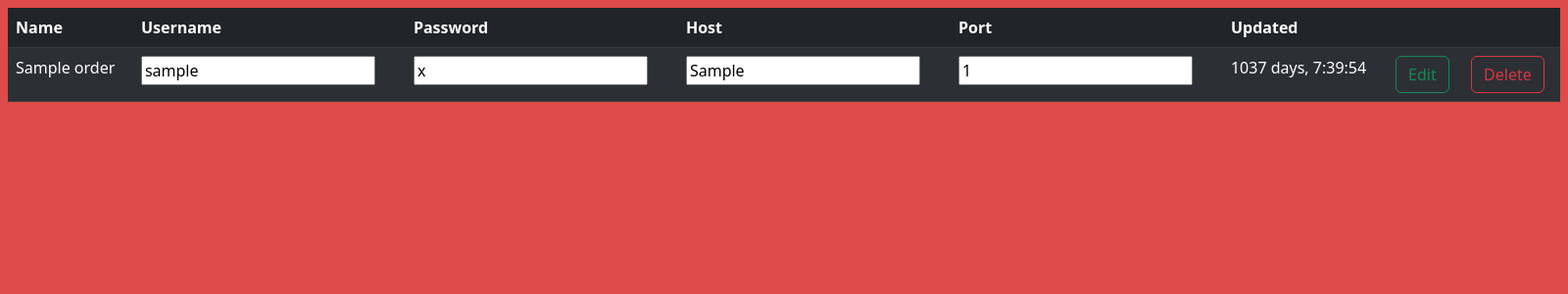
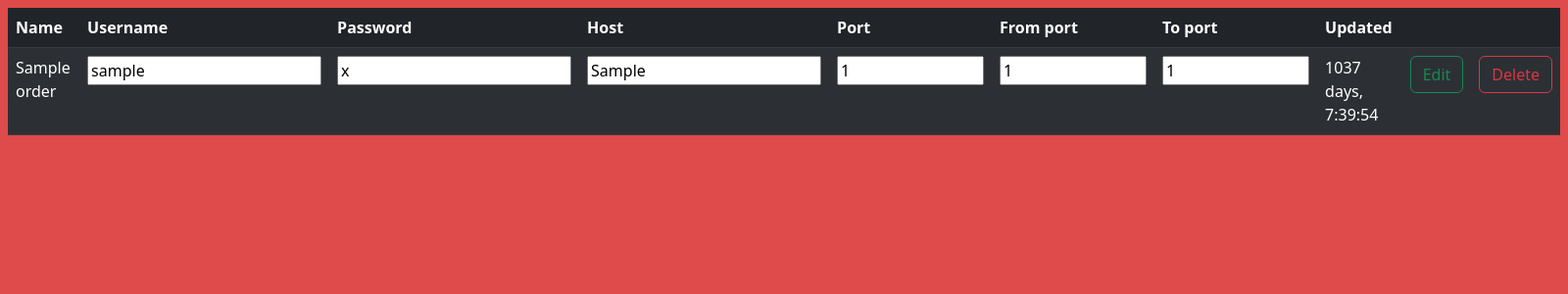
Before and after one commit to radaron/rpi_remote_server, a Flask app: page /rpi/manage in a window 1600 px wide. Shown: the part 56-356 px from the top of the page at 98% size. Run offline with Flask 2, Linux system fonts and the light colour scheme; the visitor is signed in with stand-in values (Sample User, id 1); tables that the repository leaves empty hold one stand-in row (values such as "Sample post").

Commit message:
Add forwarding port fields

```diff
--- a/database.py
+++ b/database.py
@@ -18,6 +18,8 @@ class RpiOrders(Base):
     host = db.Column(db.String(50))
     username = db.Column(db.String(50))
     port = db.Column(db.Integer)
+    from_port = db.Column(db.Integer)
+    to_port = db.Column(db.Integer)
     polled_date = db.Column(db.DateTime)
     passwd = db.Column(db.String(50))
 
--- a/static/manage.css
+++ b/static/manage.css
@@ -1,3 +1,7 @@
 body {
     background-color: rgb(223, 74, 74);
 }
+
+.port-field {
+    width: 150px;
+}
--- a/templates/manage.html
+++ b/templates/manage.html
@@ -23,6 +23,8 @@
             <th scope="col">Password</th>
             <th scope="col">Host</th>
             <th scope="col">Port</th>
+            <th scope="col">From port</th>
+            <th scope="col">To port</th>
             <th scope="col">Updated</th>
             <th scope="col"></th>
             <th scope="col"></th>
@@ -33,10 +35,12 @@
          <form action="/rpi/manage" method="post">
             <tr>
                <td>{{record.name}}</td>
-               <td><input type="text" name="username" value="{{record.username}}"><br></td>
-               <td><input type="text" name="passwd" value="{{record.passwd}}"><br></td>
-               <td><input type="text" name="host" value="{{record.host}}"><br></td>
-               <td><input type="number" name="port" value="{{record.port}}"><br></td>
+               <td><input type="text" name="username" value="{{record.username if record.username else ''}}"><br></td>
+               <td><input type="text" name="passwd" value="{{record.passwd if record.passwd else ''}}"><br></td>
+               <td><input type="text" name="host" value="{{record.host if record.host else ''}}"><br></td>
+               <td><input type="number" name="port" class="port-field" value="{{record.port if record.port else 0}}"><br></td>
+               <td><input type="number" name="from_port" class="port-field" value="{{record.from_port if record.from_port else 0}}"><br></td>
+               <td><input type="number" name="to_port" class="port-field" value="{{record.to_port if record.to_port else 0}}"><br></td>
                <td>{{ current_date - record.polled_date }}<br></td>
                <td><button type="submit" name="edit" value="{{record.name}}" class="btn btn-outline-success my-2 my-sm-0">Edit</button></td>
                <td><button type="submit" name="remove" value="{{record.name}}" class="btn btn-outline-danger my-2 my-sm-0">Delete</button></td>
```
